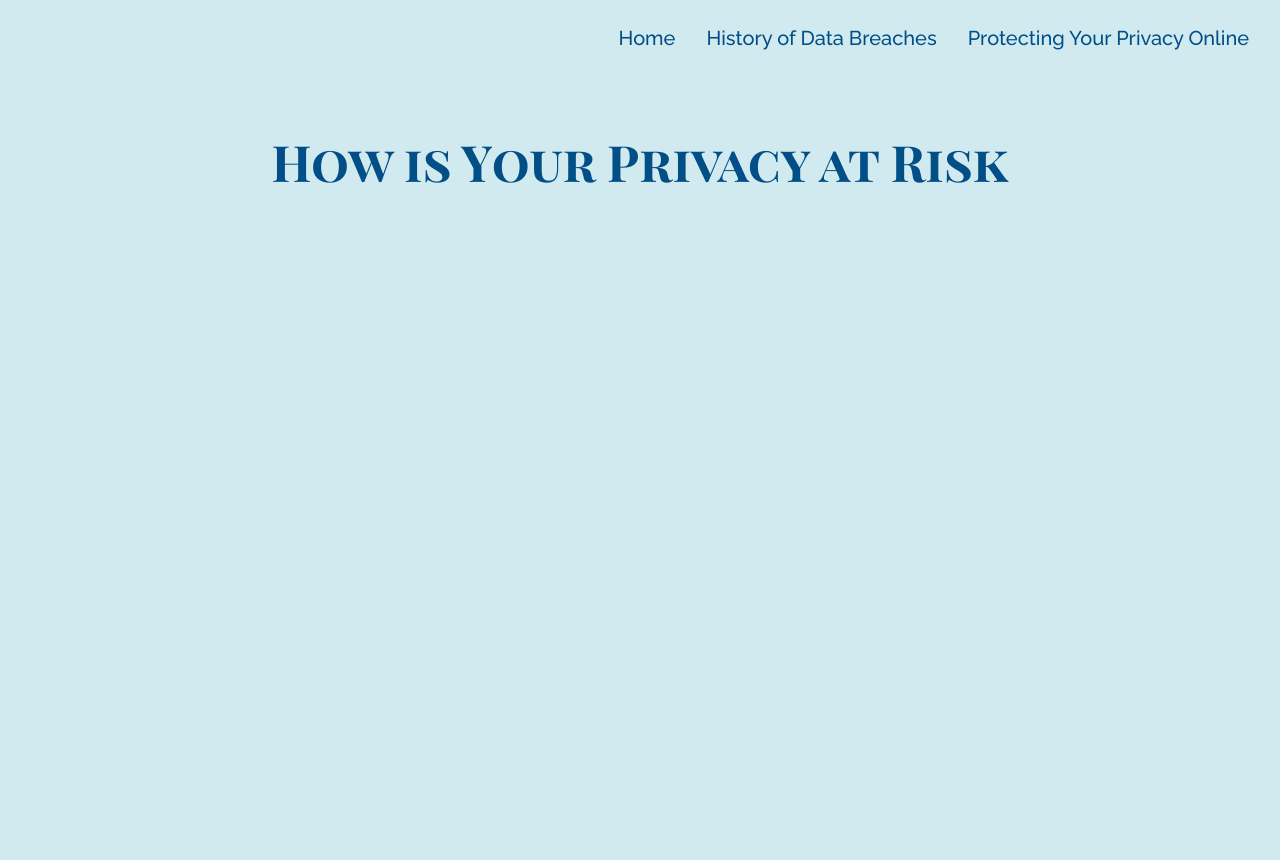
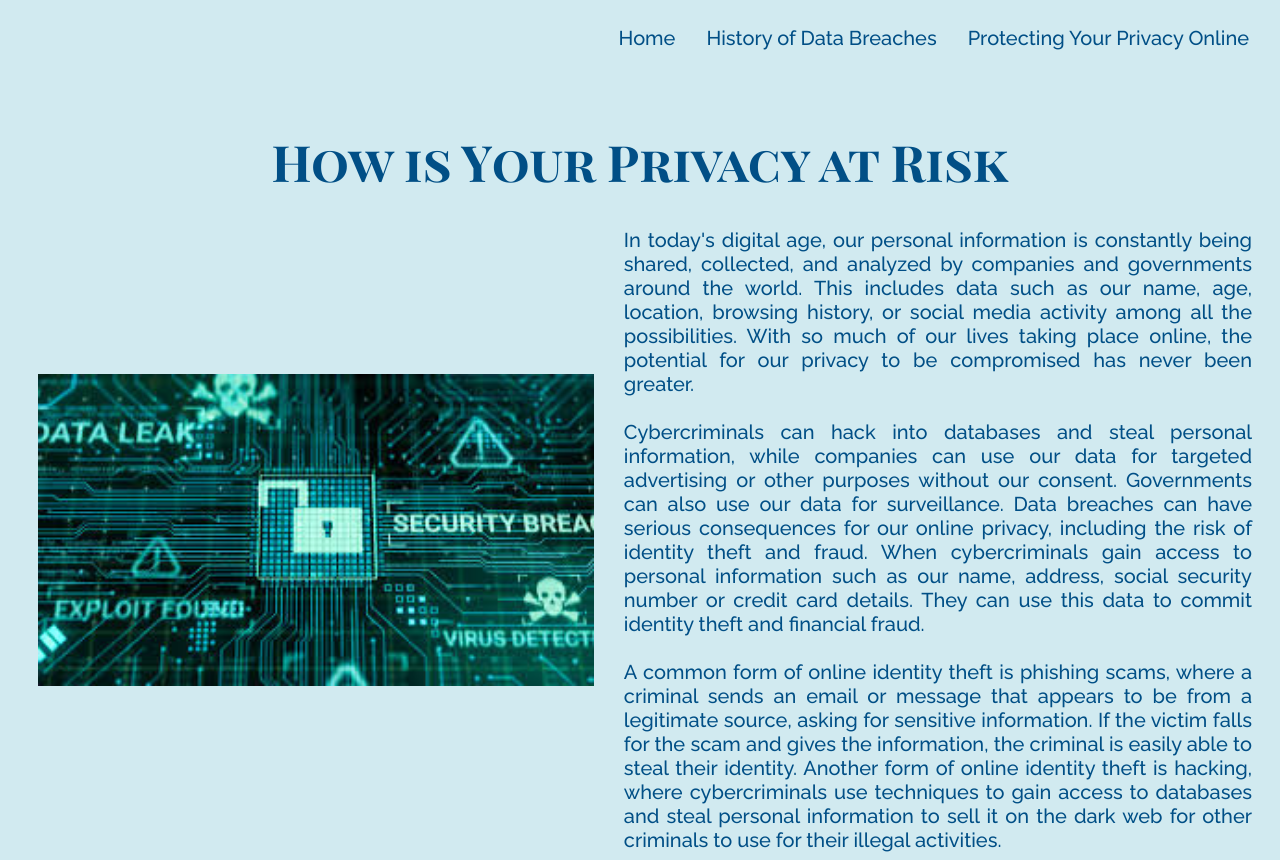
Before and after one commit to adiva-s/final-project, a plain HTML site: page intro.html in a window 1280 px wide. Before the commit the page ends 800 px from the top, so only its background shows below. Drawn offline with Linux system fonts and the light colour scheme.

Commit message:
finished intro.html

```diff
--- a/intro.html
+++ b/intro.html
@@ -8,6 +8,7 @@
     <title>How is Your Privacy at Risk</title>
 </head>
 <body>
+<div class="fade-in">
     <header>
         <nav>
             <ul class="nav-links">
@@ -24,8 +25,37 @@
     <br><br>
     <h1 id="regular-h1">How is Your Privacy at Risk</h1>
 
+    <div class="content">
 
+        <img src="data breaches.jpg" width="70%" height="100%">
+
+        <div class="intro">
+        In today's digital age, our personal information is constantly
+        being shared, collected, and analyzed by companies and governments
+        around the world. This includes data such as our name, age, location,
+        browsing history, or social media activity among all the possibilities.
+        With so much of our lives taking place online, the potential for our
+        privacy to be compromised has never been greater. <br> <br> Cybercriminals
+        can hack into databases and steal personal information, while companies can
+        use our data for targeted advertising or other purposes without our consent.
+        Governments can also use our data for surveillance. Data breaches can have serious
+        consequences for our online privacy, including the risk of identity theft and fraud.
+        When cybercriminals gain access to personal information such as our name, address,
+        social security number or credit card details. They can use this data to commit
+        identity theft and financial fraud. <br><br> A common form of online identity theft
+        is phishing scams, where a criminal sends an email or message that appears to be from
+        a legitimate source, asking for sensitive information. If the victim falls for the scam
+        and gives the information, the criminal is easily able to steal their identity. Another form
+        of online identity theft is hacking, where cybercriminals use techniques to gain access to
+        databases and steal personal information to sell it on the dark web for other criminals
+        to use for their illegal activities.
+        </div>
+
+    </div>
+
+
+
+</div>
 </body>
+<script src="scripts.js"></script>
 </html>
-
-<script src="scripts.js"></script>
--- a/styles.css
+++ b/styles.css
@@ -18,7 +18,8 @@ body{
 
 .paragraph{
     text-align: center;
-
+    width: 1000px;
+    margin: auto;
     font-size: 20px;
     font-family: 'Raleway', sans-serif;
 }
@@ -53,13 +54,38 @@ body{
 
 }
 
+.intro{
+    text-align: justify;
+    margin-left: auto;
+    margin-right: auto;
+    font-family: 'Raleway', sans-serif;
+    font-size: 20px;
+    width: 1000px;
+    padding-left: 5px;
+    padding-right: 20px ;
+
+}
+
 .fade-in {
     opacity: 0;
     visibility: hidden;
     transition: opacity 3s ease-in-out;
-  }
+}
 
-  .fade-in.active {
+.fade-in.active {
     opacity: 1;
     visibility: visible;
-  }
+}
+
+
+.content{
+    display: flex;
+    align-items: center;
+    justify-content: center;
+}
+
+.content img{
+    margin-left: 30px;
+    margin-right: 25px;
+    margin-bottom: 20px;
+}
```
Also changed, not shown: index.html (+4 -6 lines), data breaches.jpg (added).
